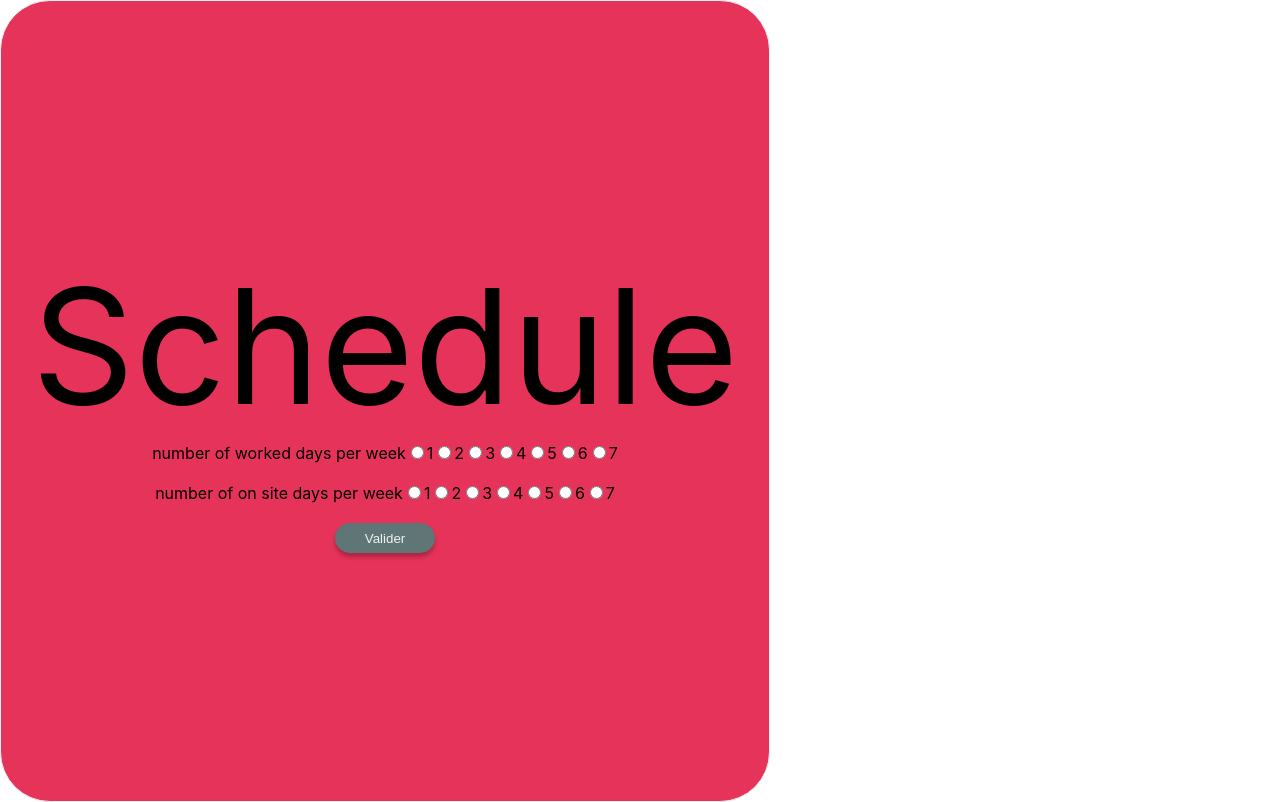
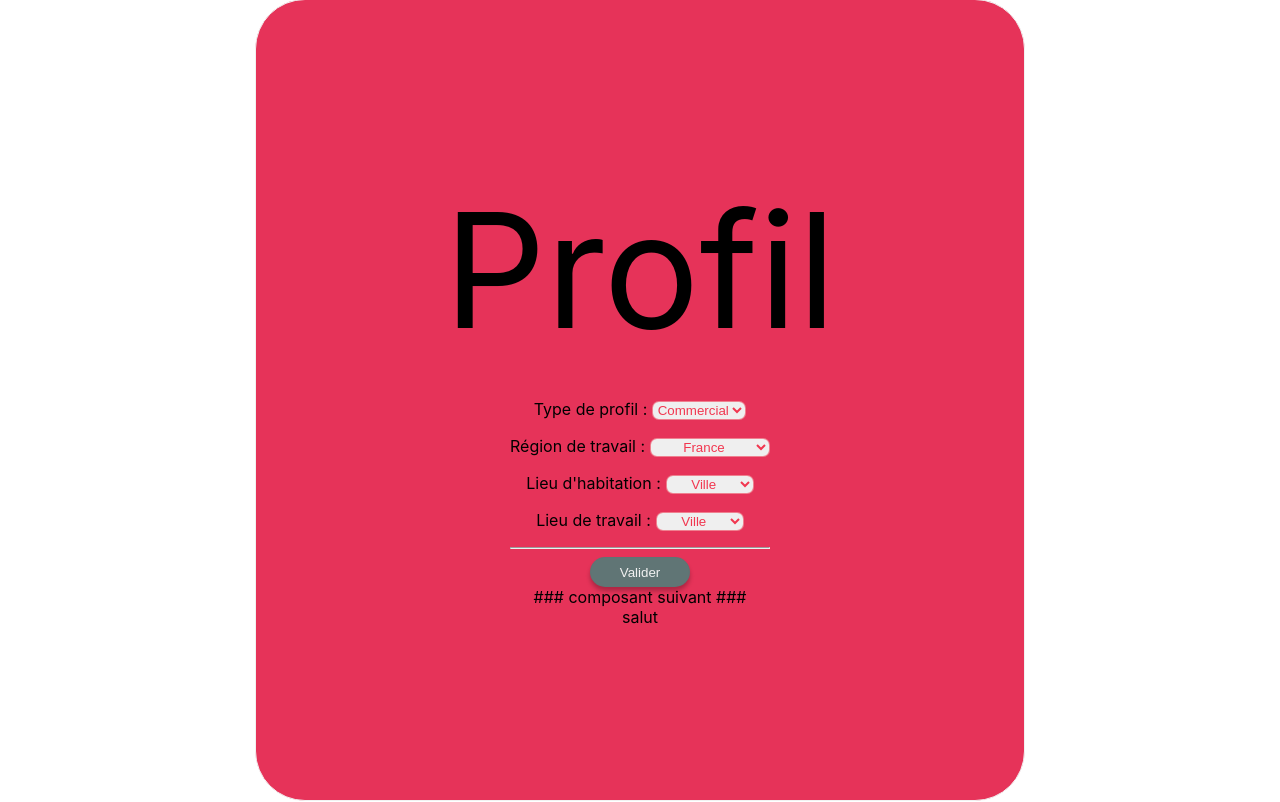
Before and after one commit to rfonck/hackaton, a React (Create React App) app in the folder hackaton/: page / in a window 1280 px wide. Built offline with nearby package versions, Linux system fonts and the light colour scheme.

Commit message:
passage d'un composant à l'autre lors du click sur le bouton

```diff
--- a/hackaton/src/components/Modalités/Modalités.js
+++ b/hackaton/src/components/Modalités/Modalités.js
@@ -9,7 +9,7 @@ import "../styles/home.css";
 class Modalités extends React.Component{
   render(){
     return(
-      <div className="Profil background box-centre texte-centre">
+      <div className='Profil background box-centre texte-centre'>
       <div className='texte-titre texte-gris'>Schedule</div>
       <div className='radios'>
         <div className='radios-worked'>
--- a/hackaton/src/components/Profil/Profil.js
+++ b/hackaton/src/components/Profil/Profil.js
@@ -15,7 +15,8 @@ class Profil extends React.Component {
       regionTravail: props.regionTravail,
       lieuHabitation: props.lieuHabitation,
       lieuTravail: props.lieuTravail,
-      isValid: false
+      isValid: false,
+     handleValidate: props.handleValidate
     }
   }
 
@@ -60,6 +61,8 @@ class Profil extends React.Component {
 
     if (this.state.isValid) {
       console.log("ça marche")
+      console.log("page : " + this.state.page)
+      this.state.handleValidate();
       this.props.handleCallbackProfil(
         this.state.typeProfil,
         this.state.regionTravail,
--- a/hackaton/src/components/Questionnaire_component/Questionnaire_component.js
+++ b/hackaton/src/components/Questionnaire_component/Questionnaire_component.js
@@ -1,6 +1,7 @@
 import React from 'react';
 import PropTypes from 'prop-types';
 import Profil from '../Profil/Profil';
+import Modalités from '../Modalités/Modalités';
 
 class Questionnaire_component extends React.Component {
   constructor(props) {
@@ -9,7 +10,8 @@ class Questionnaire_component extends React.Component {
       typeProfil: 'commercial',
       regionTravail: 'france',
       lieuHabitation: 'ville',
-      lieuTravail: 'ville'
+      lieuTravail: 'ville',
+      page: '0'
     }
   }
 
@@ -24,17 +26,33 @@ class Questionnaire_component extends React.Component {
     console.log("apres setstate")
   }
 
+  handleValidate = () => {
+    this.setState({page: ++this.state.page})
+    console.log(this.state.page)
+  }
+
   render() {
     return(
       <div className="questionnaire_component box-centre">
+        {this.state.page==0&&
         <Profil
             typeProfil = {this.state.typeProfil}
             regionTravail = {this.state.regionTravail}
             lieuHabitation = {this.state.lieuHabitation}
             lieuTravail = {this.state.lieuTravail}
-            handleCallbackProfil = {this.handleCallbackProfil}>
+            handleCallbackProfil = {this.handleCallbackProfil}
+            handleValidate = {this.handleValidate}>
         </Profil>
-        <p>{this.state.lieuHabitation}</p>
+        }
+        {this.state.page==1&&
+        <Modalités
+        handleValidate = {this.handleValidate}>
+        </Modalités>
+        }
+        {/* <div className='bouton-gris-hover box-en-bas'>
+          <button onClick={this.handleValidate} style={{width:100, height:30}}></button>
+        </div> */}
+        {/*  <p>{this.state.lieuHabitation}</p> */}
       </div>
     )
   }
--- a/hackaton/src/index.js
+++ b/hackaton/src/index.js
@@ -9,8 +9,7 @@ import Modalités from './components/Modalités/Modalités';
 
 ReactDOM.render(
   <React.StrictMode>
-    {/* <Questionnaire_component/> */}
-    <Modalités/>
+    <Questionnaire_component/>
   </React.StrictMode>,
   document.getElementById('root')
 );
```
